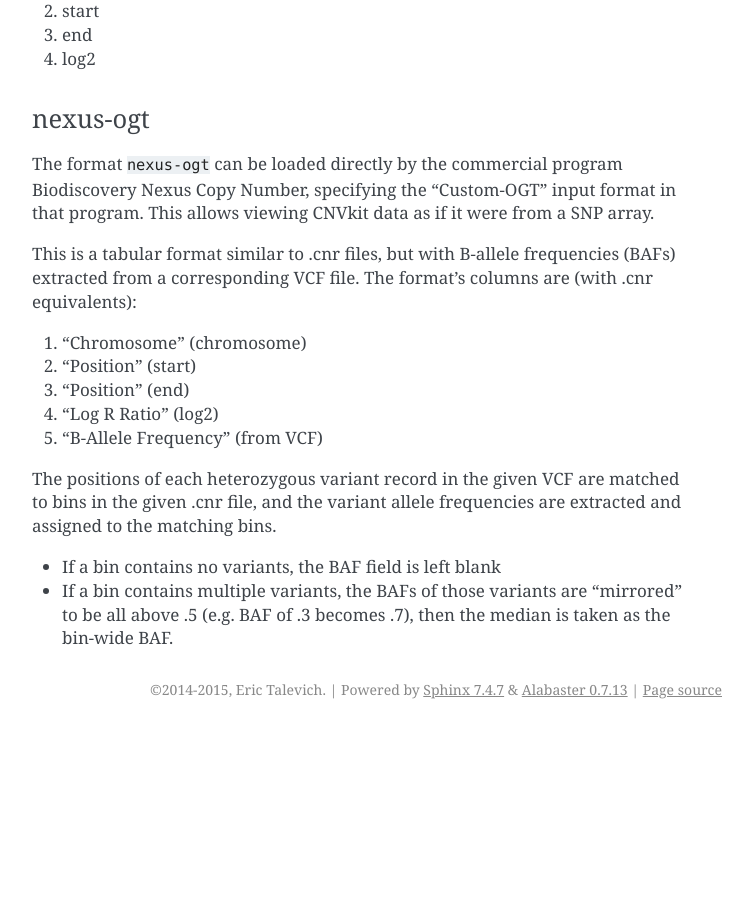
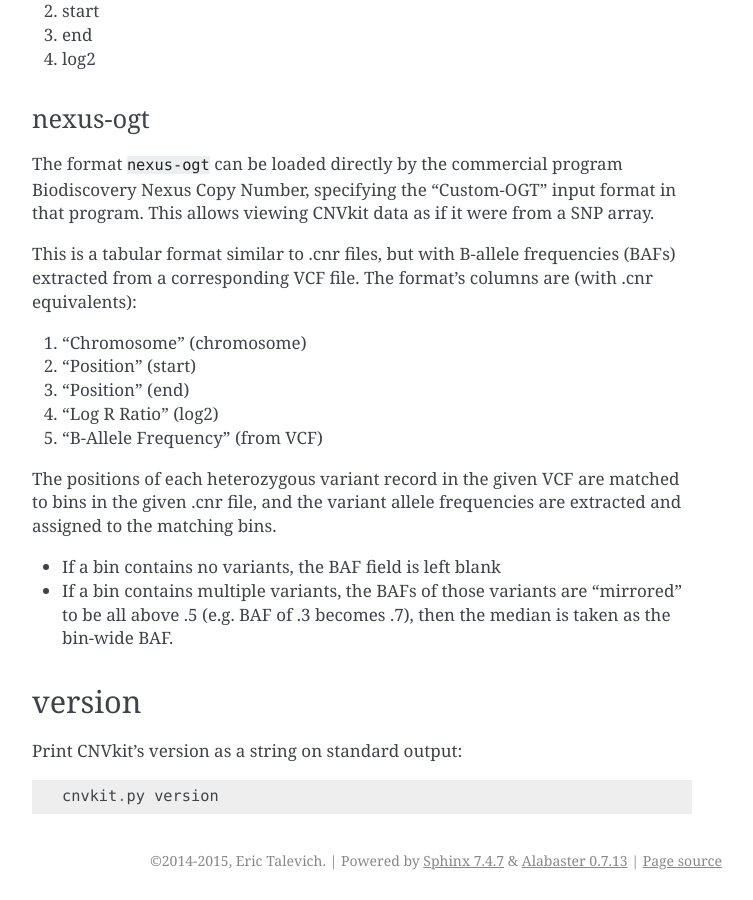
Before and after one commit to etal/cnvkit, a Sphinx documentation site: the page built from doc/importexport.rst, in a window 1280 px wide and 900 px high, scrolled down 3007 px. Shown: the whole window, without its empty margins (388-1141 px from the left). Built offline with Sphinx 7.4.7, drawn with Linux system fonts in a browser that asks for light colours; the version number is read from the project's files by our own code; before the commit the page ends 3736 px from its top, so only the background shows below that.

Commit message:
doc: describe the 'version' command

```diff
--- a/doc/importexport.rst
+++ b/doc/importexport.rst
@@ -180,3 +180,13 @@ and assigned to the matching bins.
 - If a bin contains multiple variants, the BAFs of those variants are "mirrored"
   to be all above .5 (e.g. BAF of .3 becomes .7), then the median is taken as
   the bin-wide BAF.
+
+
+.. _version:
+
+version
+-------
+
+Print CNVkit's version as a string on standard output::
+
+    cnvkit.py version
```
